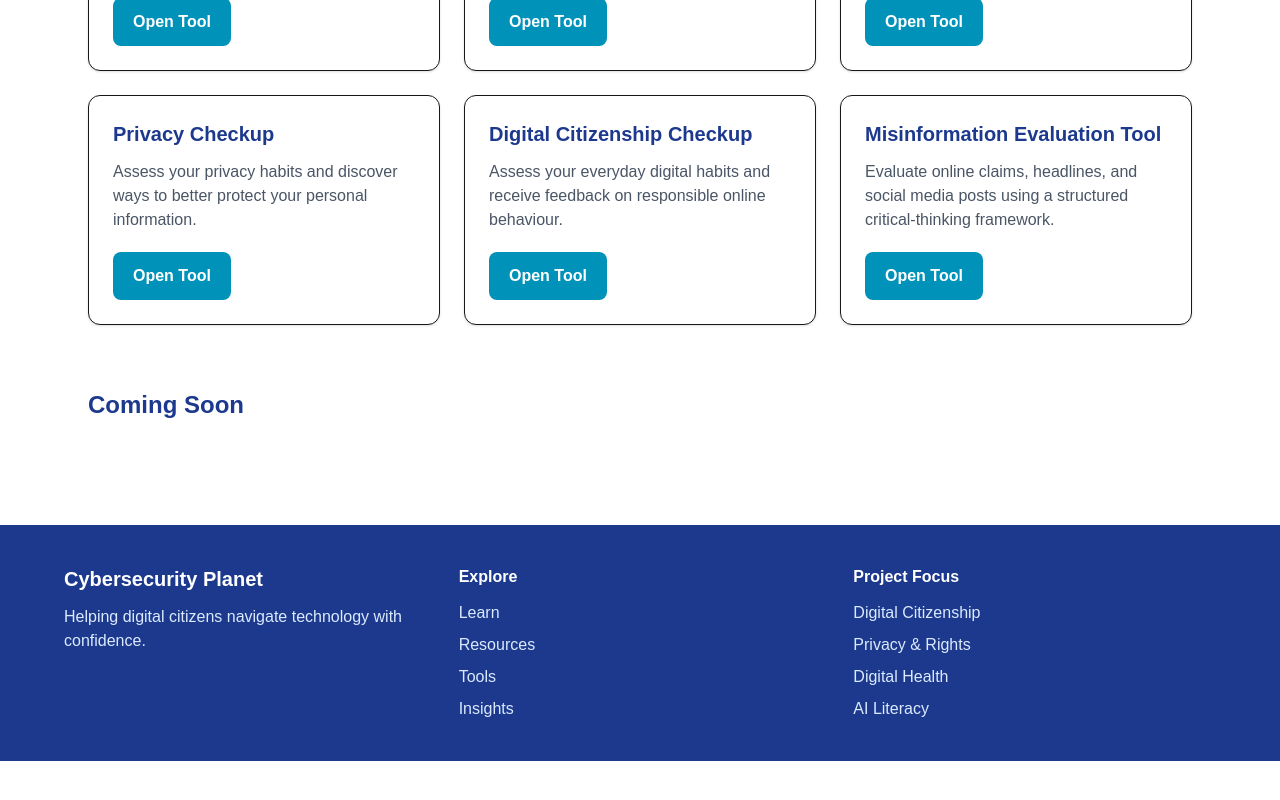
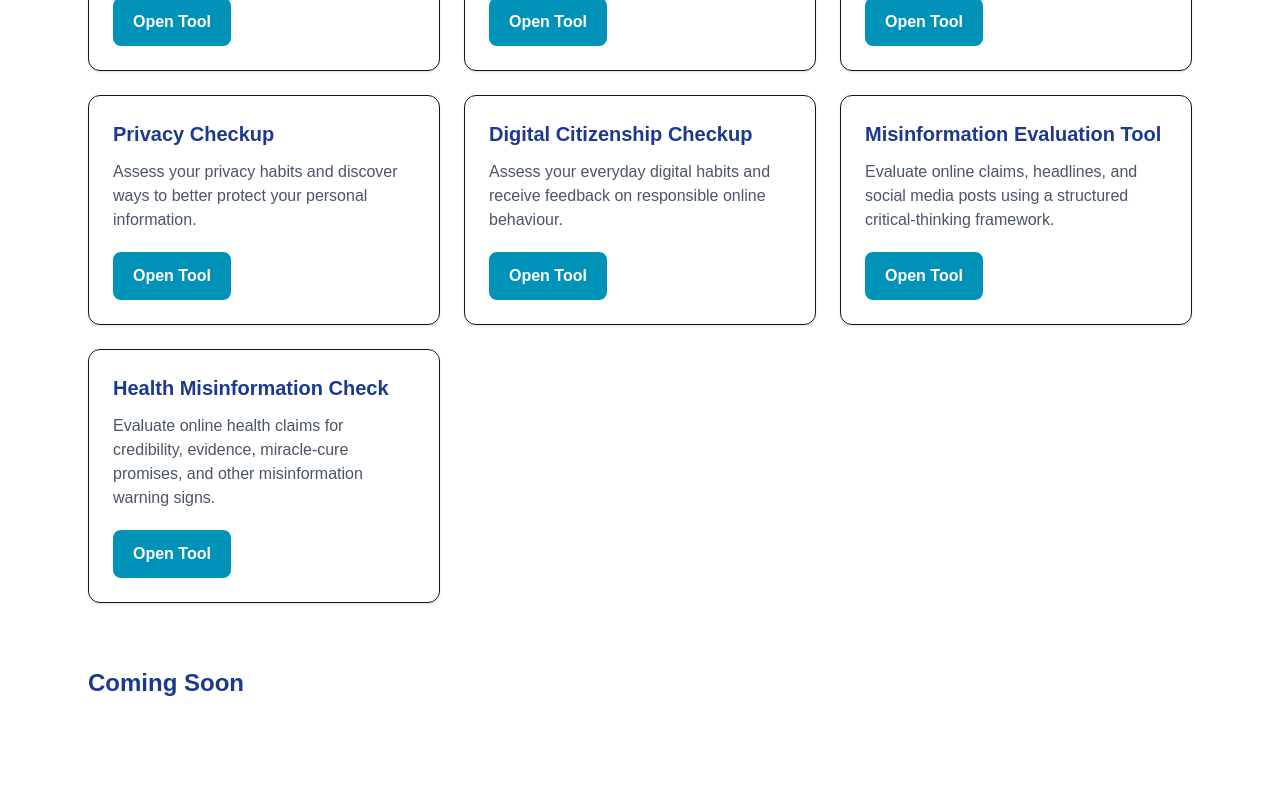
Before and after one commit to Black-widow-codes/Cybersecurity-Planet, a Next.js app: page /tools in a window 1280 px wide. Shown: the part 540-1340 px from the top of the page. Before the commit the page ends 1301 px from the top, so only its background shows below. Built offline with nearby package versions, Linux system fonts and the light colour scheme.

Commit message:
Add health misinformation check to tools page

```diff
--- a/src/app/tools/page.tsx
+++ b/src/app/tools/page.tsx
@@ -40,6 +40,12 @@ export default function ToolsPage() {
         "Evaluate online claims, headlines, and social media posts using a structured critical-thinking framework.",
       link: "/tools/misinformation-check",
     },
+{
+  title: "Health Misinformation Check",
+  description:
+    "Evaluate online health claims for credibility, evidence, miracle-cure promises, and other misinformation warning signs.",
+  link: "/tools/health-misinformation-check",
+},
   ];
 
   const comingSoonTools: {
```
